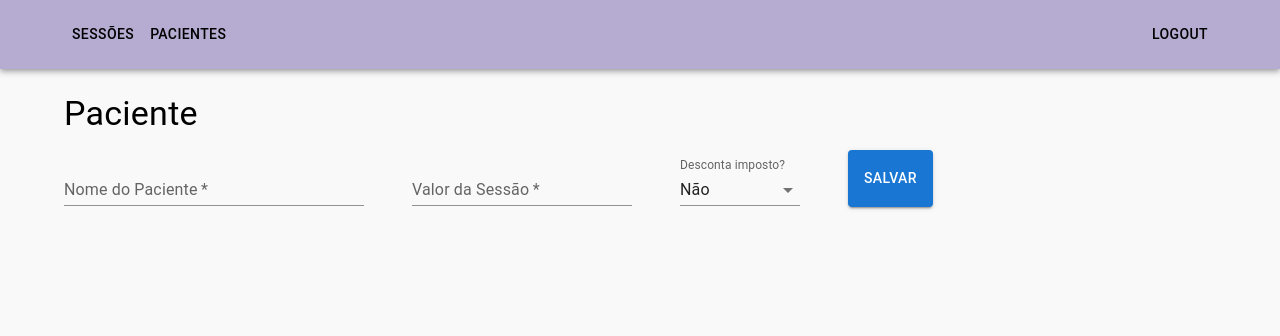
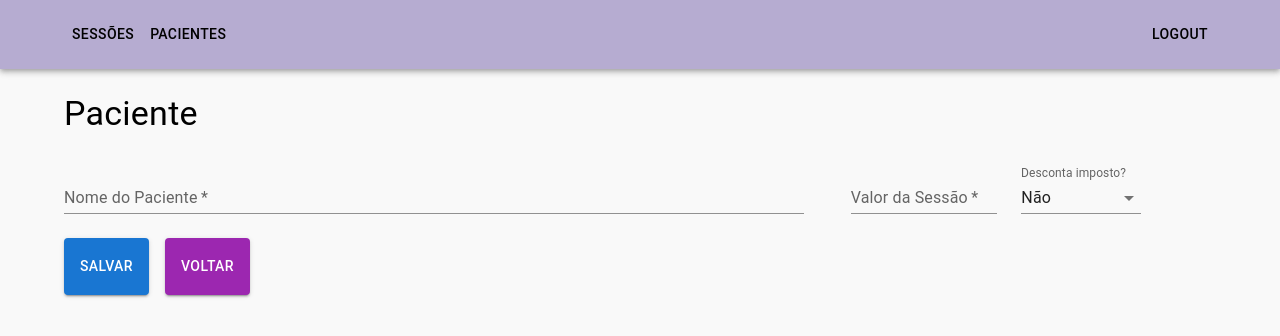
Before and after one commit to bruno-lazzara/controle-pacientes, a React (Create React App) app: page /admin/pacientes/novo in a window 1280 px wide. Shown: the top 336 px of the page. Built offline with nearby package versions, Linux system fonts and the light colour scheme.

Commit message:
Cria botão de 'voltar' na página do formulário de paciente

```diff
--- a/src/pages/Pacientes/FormPaciente.tsx
+++ b/src/pages/Pacientes/FormPaciente.tsx
@@ -1,6 +1,6 @@
-import { Box, Button, FormControl, InputLabel, MenuItem, Select, SelectChangeEvent, TextField, Typography } from "@mui/material";
+import { Box, Button, FormControl, Grid, InputLabel, MenuItem, Select, SelectChangeEvent, TextField, Typography } from "@mui/material";
 import { useEffect, useState } from "react";
-import { useParams } from "react-router-dom";
+import { useNavigate, useParams } from "react-router-dom";
 import http from "../../http";
 import IPaciente from "../../interfaces/IPaciente";
 import * as React from "react";
@@ -30,6 +30,7 @@ const config = {
 };
 
 export default function FormPaciente() {
+    const navigate = useNavigate();
     const parametros = useParams();
     const [nome, setNome] = useState('');
     const [valorSessao, setValorSessao] = useState('');
@@ -100,15 +101,19 @@ export default function FormPaciente() {
                     component={'form'}
                     onSubmit={upsertPaciente}
                 >
+                    <Grid container spacing={2} mt={1}>
+                        <Grid md={8}>
                             <TextField
                                 value={nome}
                                 onChange={evento => setNome(evento.target.value)}
                                 label='Nome do Paciente'
                                 variant='standard'
-                        sx={{ m: 3, ml: 0, minWidth: 300 }}
+                                sx={{ mt: 3, ml: 2, minWidth: '95%' }}
                                 required
                             />
+                        </Grid>
 
+                        <Grid md={2}>
                             <TextField
                                 label="Valor da Sessão"
                                 value={valorSessao}
@@ -120,8 +125,10 @@ export default function FormPaciente() {
                                 sx={{ m: 3 }}
                                 required
                             />
+                        </Grid>
 
-                    <FormControl variant="standard" sx={{ m: 3, minWidth: 120 }}>
+                        <Grid md={2}>
+                            <FormControl variant="standard" sx={{ mt: 3, minWidth: 120 }}>
                                 <InputLabel id="desconta-imposto-label">Desconta imposto?</InputLabel>
                                 <Select
                                     labelId="desconta-imposto-label"
@@ -135,8 +142,26 @@ export default function FormPaciente() {
                                     <MenuItem value={'true'}>Sim</MenuItem>
                                 </Select>
                             </FormControl>
+                        </Grid>
 
-                    <Button type='submit' variant='contained' sx={{ padding: '1rem', mt: '1rem', ml: 3, height: '100%' }}>Salvar</Button>
+                        <Grid md={4}>
+                            <Button
+                                type='submit'
+                                variant='contained'
+                                sx={{ padding: '1rem', ml: 2 }}
+                            >
+                                Salvar
+                            </Button>
+                            <Button
+                                variant='contained'
+                                color='secondary'
+                                sx={{ padding: '1rem', ml: 2 }}
+                                onClick={() => { navigate(-1); }}
+                            >
+                                Voltar
+                            </Button>
+                        </Grid>
+                    </Grid>
                 </Box>
             </Box>
         </>
```
Lines whose indentation alone changed are shown as unchanged.
